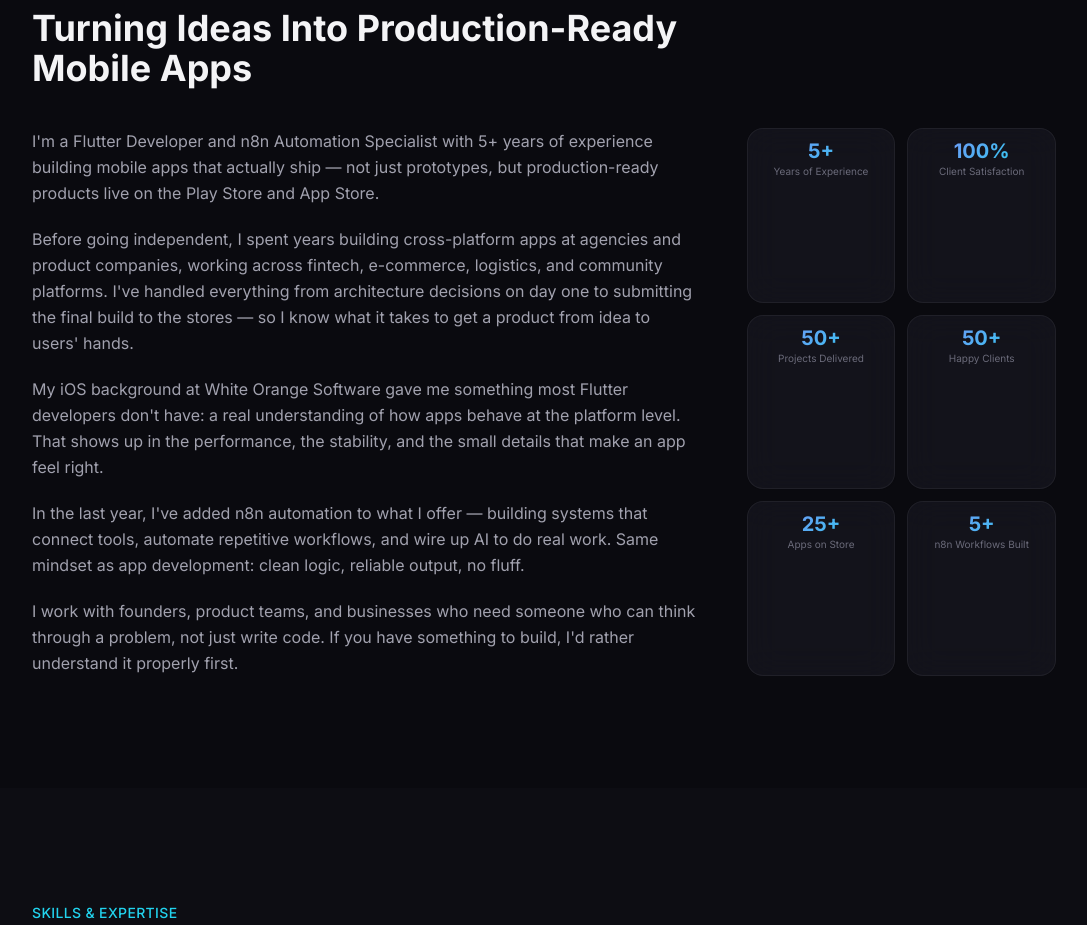
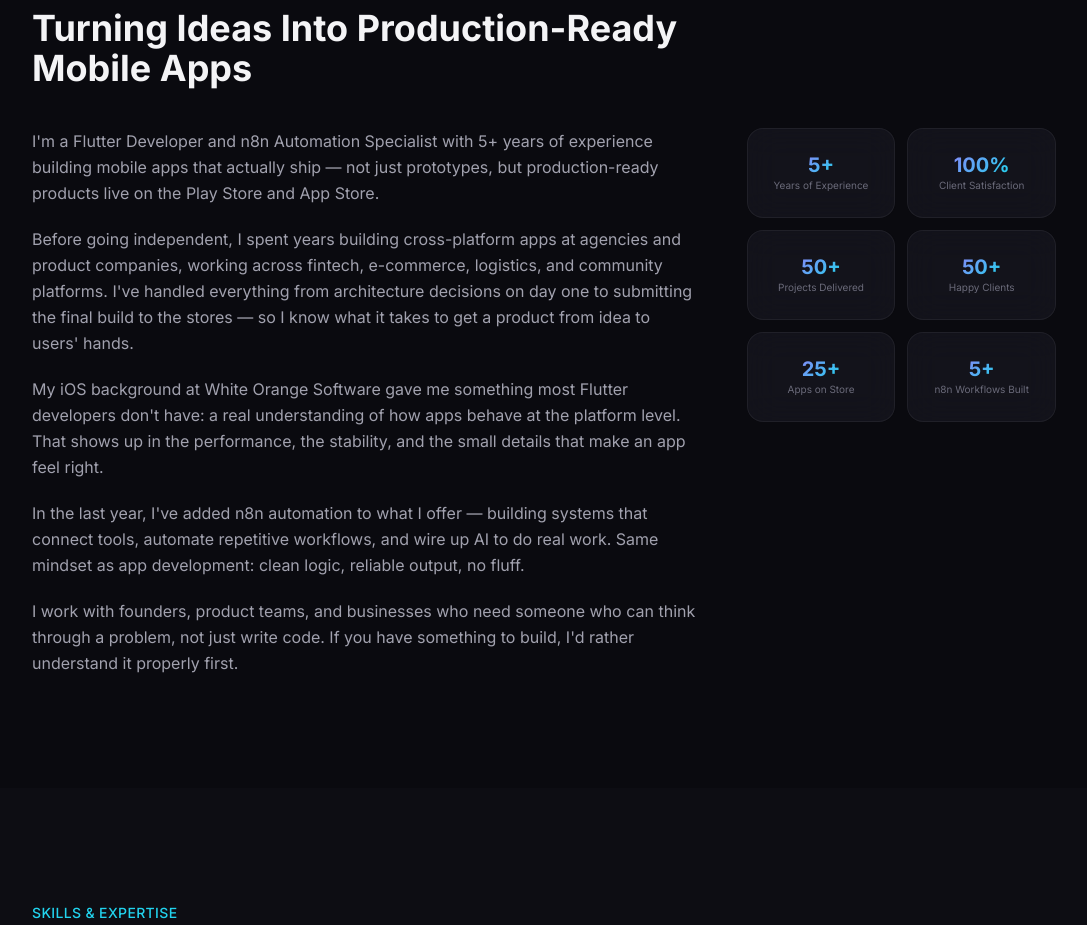
Before and after one commit to RaahilShaikh/rahil-portfolio, a React (Vite) app: page / in a window 1280 px wide. Shown: the part 940-1865 px from the top of the page, without its empty margins (96-1183 px from the left). Built offline with nearby package versions, Linux system fonts and the light colour scheme.

Commit message:
Updated site info

```diff
--- a/src/components/About.jsx
+++ b/src/components/About.jsx
@@ -39,13 +39,13 @@ export default function About() {
             whileInView={{ opacity: 1, x: 0 }}
             viewport={{ once: true }}
             transition={{ duration: 0.6 }}
-            className="grid grid-cols-2 gap-3 auto-rows-fr"
+            className="grid grid-cols-2 gap-3 auto-rows-min"
           >
             {siteInfo.stats.map((stat) => (
               <div
                 key={stat.label}
-                className="glass rounded-2xl p-3 text-center glow-on-hover"
-              >
+                    className="glass rounded-2xl p-3 text-center glow-on-hover h-[90px] flex flex-col items-center justify-center"
+                  >
                 <div className="font-display text-xl font-bold gradient-text mb-1 leading-none">
                   {stat.value}
                 </div>
```
